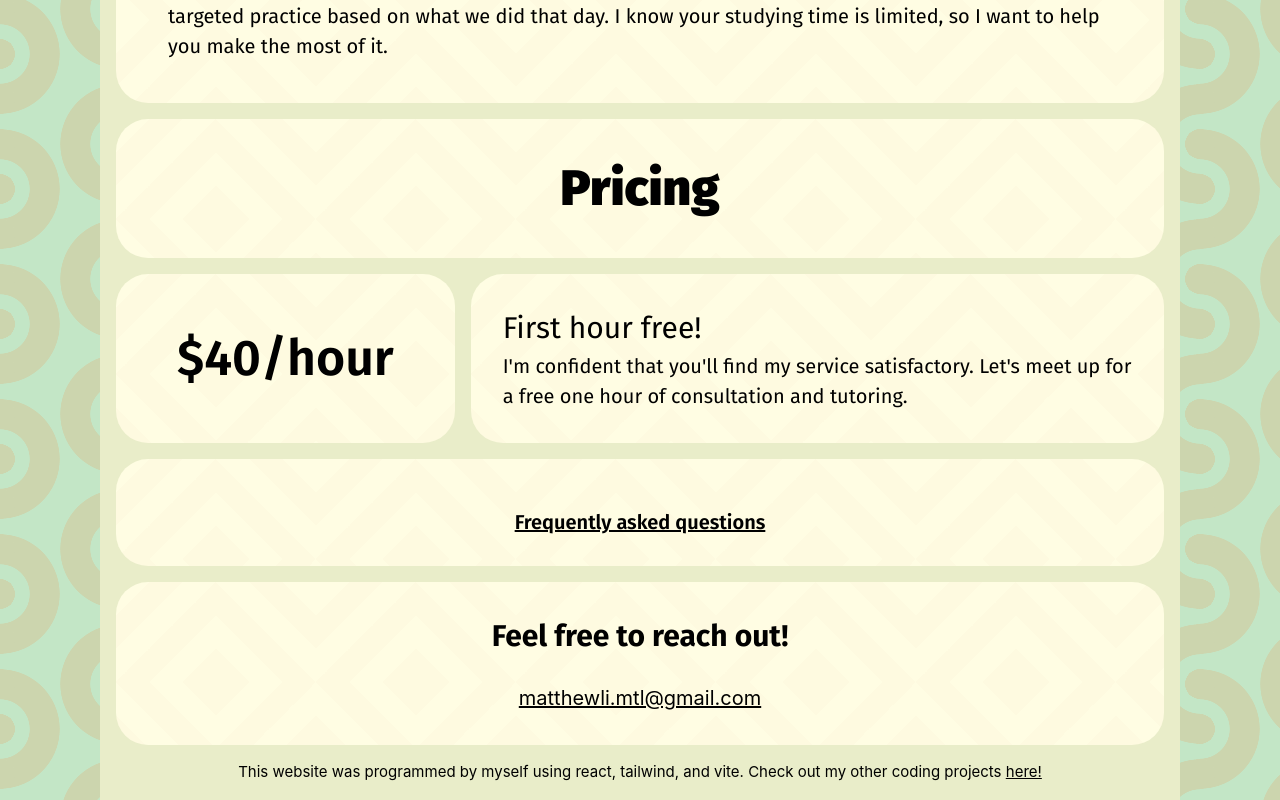
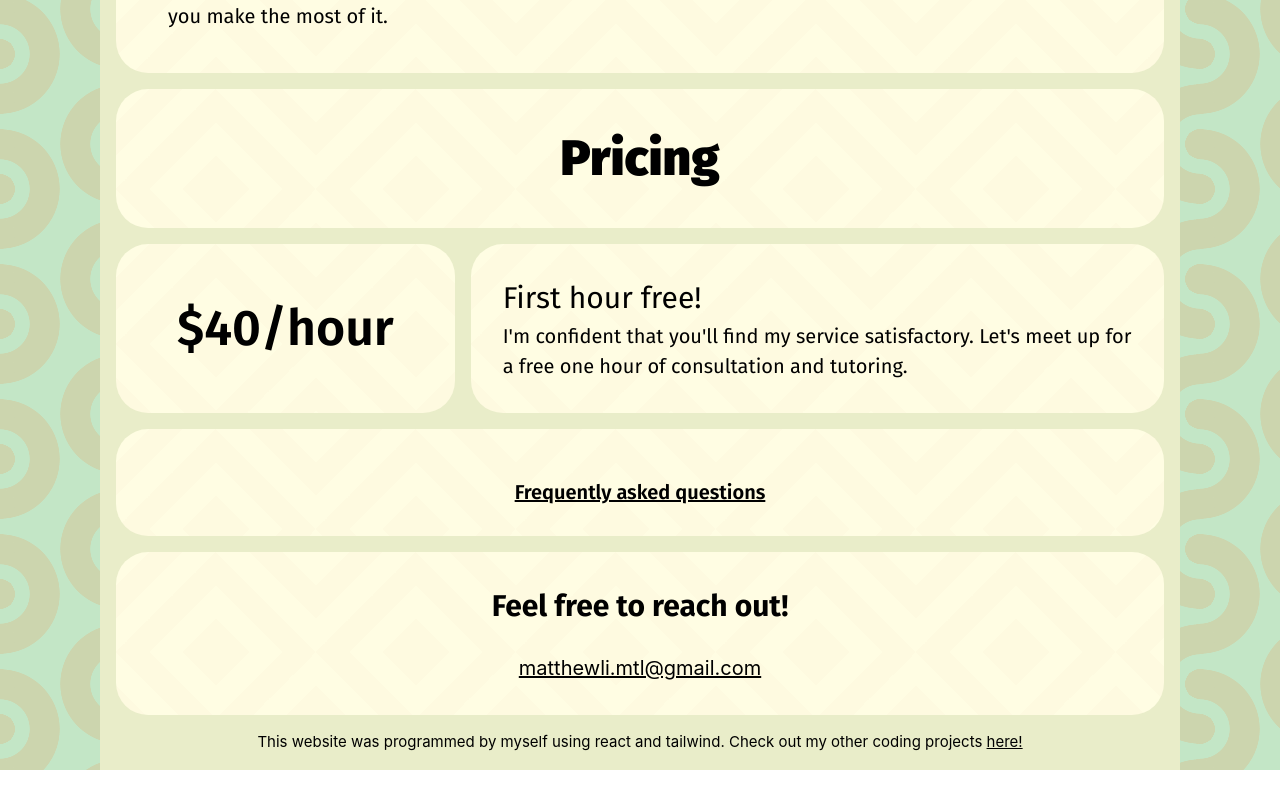
Before and after one commit to Matthew-Li-mtl/tutoring-website, a React (Vite) app: page / in a window 1280 px wide. Shown: the part 1131-1931 px from the top of the page. After the commit the page ends 1901 px from the top, so only its background shows below. Built offline with nearby package versions, Linux system fonts and the light colour scheme.

Commit message:
Updated homepage content

```diff
--- a/src/pages/Home.tsx
+++ b/src/pages/Home.tsx
@@ -29,7 +29,7 @@ export default function Home() {
                 <br />
                 <b>What I tutor</b>
                 <br />
-                In my two years of experience with private tutoring, I’ve taught four grades of math up to algebra 2. I’m currently looking to tutor higher level math, especially AP Precalculus and Calculus BC, because that’s where the really interesting conversations happen. I am also looking to tutor AP Computer Science (Principles and A).
+                In my two years of experience with private tutoring, I’ve taught four grades of math up to algebra 2. I’m currently looking to tutor higher level math, especially AP Precalculus and Calculus BC. I am also interested in tutoring AP Computer Science (Principles and A).
               </p>
             </div>
           </div>
@@ -85,7 +85,7 @@ export default function Home() {
           </div>
 
           <div className="center col-span-6">
-            <p className="gridFooter">This website was programmed by myself using react, tailwind, and vite. Check out my other coding projects <a className="gridFooter underline" href="https://github.com/Matthew-Li-mtl">here!</a></p>
+            <p className="gridFooter">This website was programmed by myself using react and tailwind. Check out my other coding projects <a className="gridFooter underline" href="https://github.com/Matthew-Li-mtl">here!</a></p>
           </div>
 
         </div>
```
